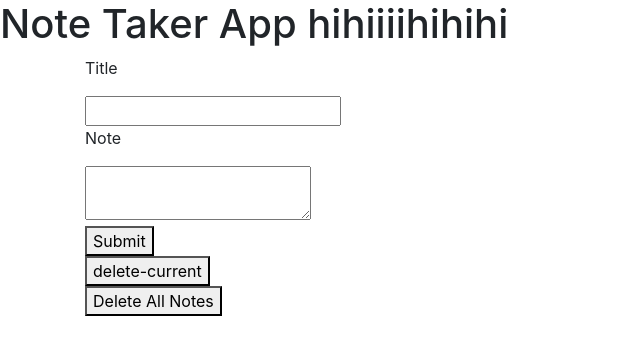
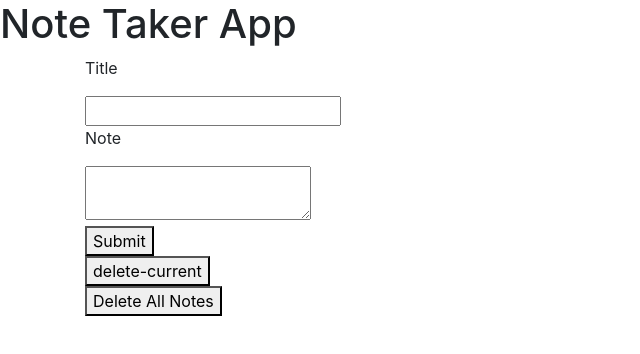
Before and after one commit to mpepe25/note-taker-, a website: page public/index.html in a window 1280 px wide. Shown: the whole page, without its empty margins (0-640 px from the left). Drawn offline with nearby package versions, Linux system fonts and the light colour scheme; no server answers.

Commit message:
took out the test

```diff
--- a/public/index.html
+++ b/public/index.html
@@ -12,7 +12,7 @@
 </head>
 
 <body>
-  <h1> Note Taker App hihiiiihihihi</h1>
+  <h1> Note Taker App</h1>
 
   <div class="container">
 
```
